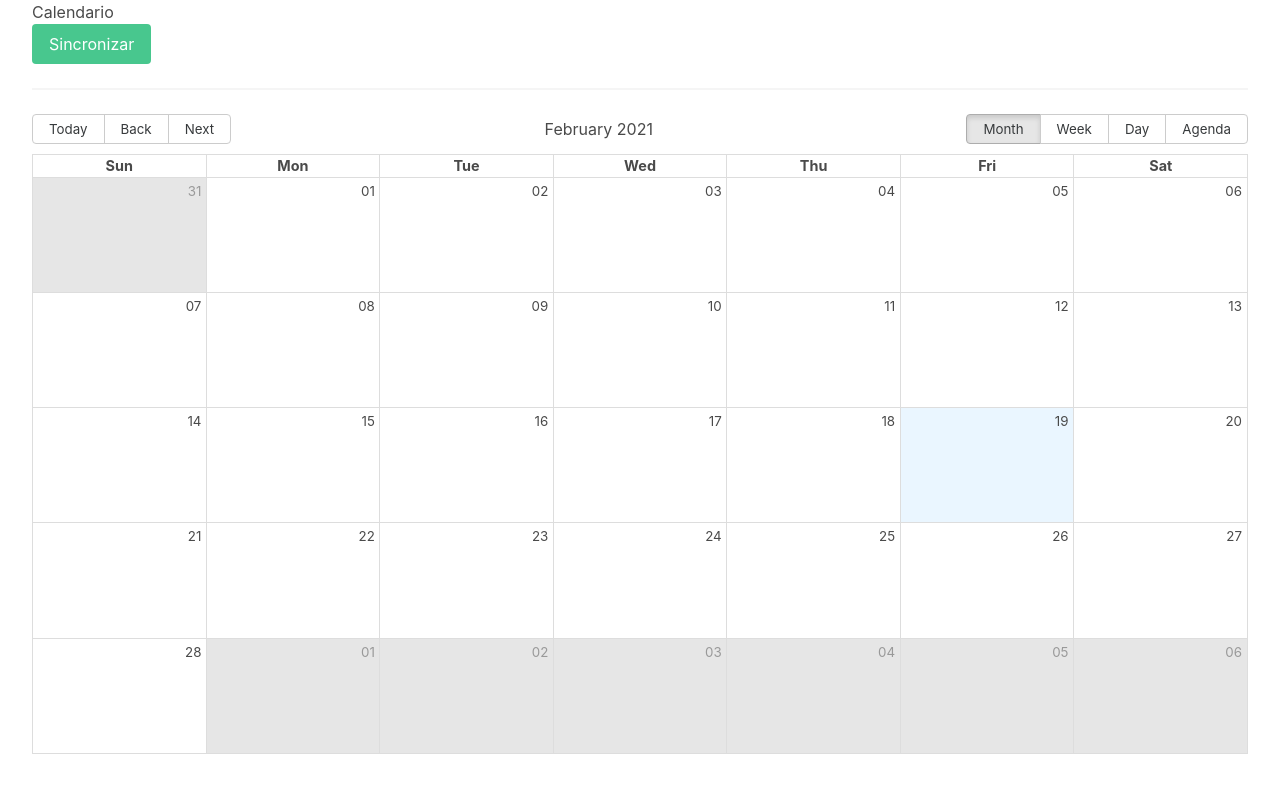
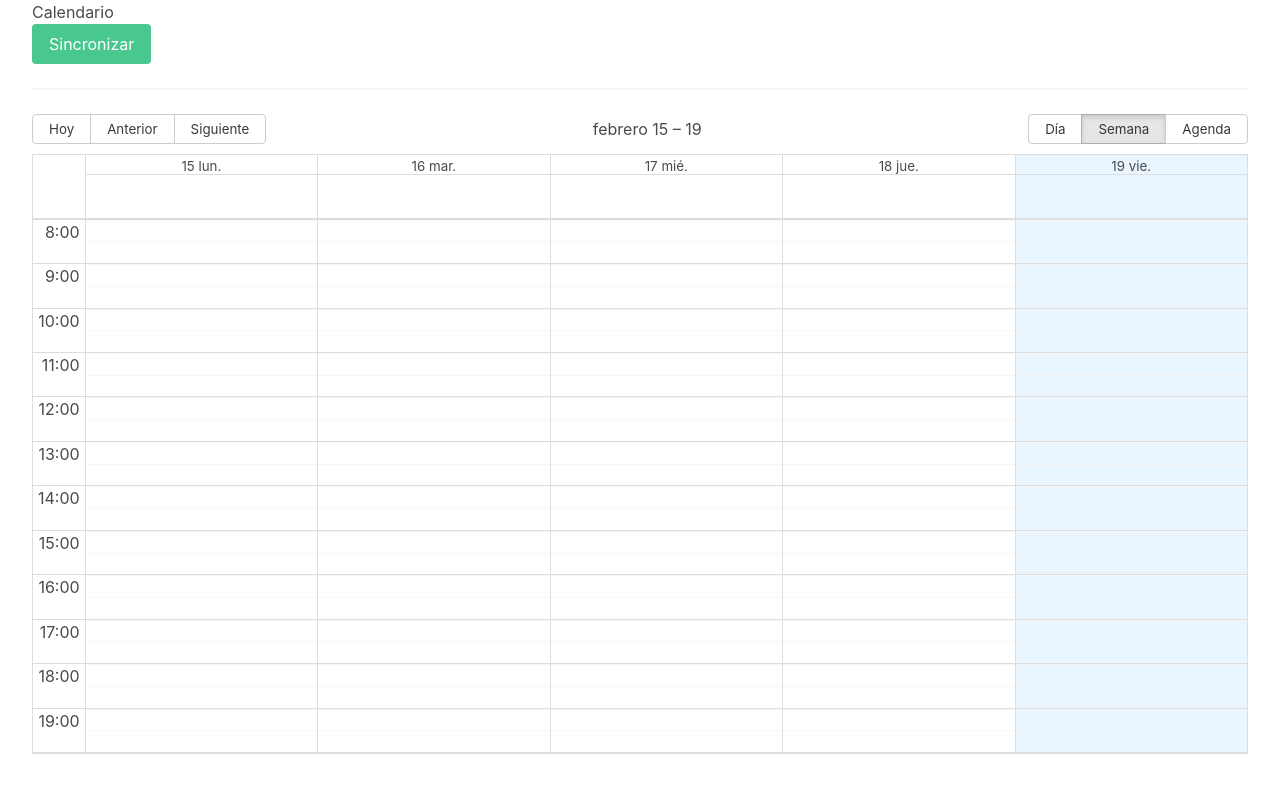
Before and after one commit to mbastidasluis/lawyou-calendar, a React (Create React App) app: page / in a window 1280 px wide. Shown: the top 792 px of the page. Built offline with nearby package versions, Linux system fonts and the light colour scheme.

Commit message:
Changed default view to work week which also includes hiding weekends. Localized the calendar to show tags in spanish. Made some prunning in the dependencies.

```diff
--- a/src/App.js
+++ b/src/App.js
@@ -1,16 +1,33 @@
 import { useEffect, useReducer, useState } from 'react';
 import { Calendar, momentLocalizer } from 'react-big-calendar';
 import moment from 'moment';
+import 'moment/locale/es';
 import 'react-big-calendar/lib/css/react-big-calendar.css';
 import API_CALENDAR from './components/ApiCalendar';
 
 const DATE_FORMAT = 'yyyy-MM-DD';
 const TIME_FORMAT = 'HH:mm';
-const NOW = moment();
+const NOW = moment().locale('es');
+console.log(NOW.get('month'))
+const MIN_TIME = moment().set('hour', 8).set('minute', 0).toDate();
+const MAX_TIME = moment().set('hour', 20).set('minute', 0).toDate();
 const STRING_NOW = moment().format(DATE_FORMAT);
+const CALENDAR_TAGS_ES = {
+    allDay: 'Todo el día',
+    agenda: 'Agenda',
+    previous: 'Anterior',
+    next: 'Siguiente',
+    today: 'Hoy',
+    month: 'Mes',
+    week: 'Semana',
+    work_week: 'Semana',
+    day: 'Día',
+    date: 'Fecha',
+    time: 'Hora',
+    event: 'Evento',
+};
 
 const localizer = momentLocalizer(moment);
-
 
 const eventsReducer = (state, action) => {
     switch (action.type) {
@@ -79,7 +96,8 @@ const App = () => {
             //Get events automaticalli
             handleGetEvents();
         } catch (err) {
-            alert(err);
+            console.log(err);
+            dispatchEvents({ type: 'ERROR', payload: 'Imposible iniciar sesión' });
         }
     }
 
@@ -98,9 +116,10 @@ const App = () => {
     }
 
     const handleEventSelection = (event) => {
+        const dayNum = event.start.getDay();
 
-        //Avoid creating events in the past
-        if (NOW.isAfter(event.start)) { return; }
+        //Avoid creating events in the past, saturdays or sundays
+        if (NOW.isAfter(event.start) || dayNum === 0 || dayNum === 6) { return; }
 
         const START_DATE = moment(event.start);
         const END_DATE = moment(event.end);
@@ -124,7 +143,7 @@ const App = () => {
         dispatchEvents({ type: 'WAIT' });
 
         try {
-            api.listUpcomingEvents(5)
+            api.listUpcomingEvents(10)
                 .then(response => {
                     let upcomingEvents = response.result.items;
                     // console.log('handleGetEvents');
@@ -305,27 +324,38 @@ const App = () => {
                 <div>
                     {
                         events.isLoged
-
                             ?
                             <Calendar
                                 selectable
+                                min={MIN_TIME}
+                                max={MAX_TIME}
                                 titleAccessor="summary"
                                 localizer={localizer}
                                 events={events.data}
                                 startAccessor="start"
                                 endAccessor="end"
                                 style={{ height: 640 }}
+                                defaultView={'work_week'}
+                                views={['day', 'work_week', 'agenda']}
+                                messages={CALENDAR_TAGS_ES}
                                 onSelectEvent={event => handleEventSelection(event)}
                                 onSelectSlot={event => handleEventSelection(event)}
-                            // onSelectSlot={(e)=>console.log(e)}
                             />
                             :
-
-                            <Calendar localizer={localizer} events={[]} style={{ height: 640 }} />
+                            <Calendar
+                                events={[]}
+                                min={MIN_TIME}
+                                max={MAX_TIME}
+                                localizer={localizer}
+                                style={{ height: 640 }}
+                                messages={CALENDAR_TAGS_ES}
+                                defaultView={'work_week'}
+                                views={['day', 'work_week', 'agenda']}
+                            />
                     }
                 </div>
 
-                {/* TODO Progamatically change message and style of this component */}
+                {/* Error message block */}
                 <div className={`notification is-danger is-light ${!events.isError ? 'is-hidden' : ''}`}>
                     <button className="delete" onClick={handleErrorMesage}></button>
                     {events.errorMessage}
@@ -350,7 +380,7 @@ const App = () => {
 
                         <header className="modal-card-head">
                             <p className="modal-card-title">{events.modalEvent.id ? 'Editar cita' : 'Agendar cita'}</p>
-                            <button className="delete" aria-label="close"></button>
+                            <button className="delete" aria-label="close" onClick={() => handleModalClose()}></button>
                         </header>
 
                         <section className="modal-card-body">
```
Also changed, not shown: package.json (+2 -5 lines), 1 other file (tests, documents, lock files or other folders).
